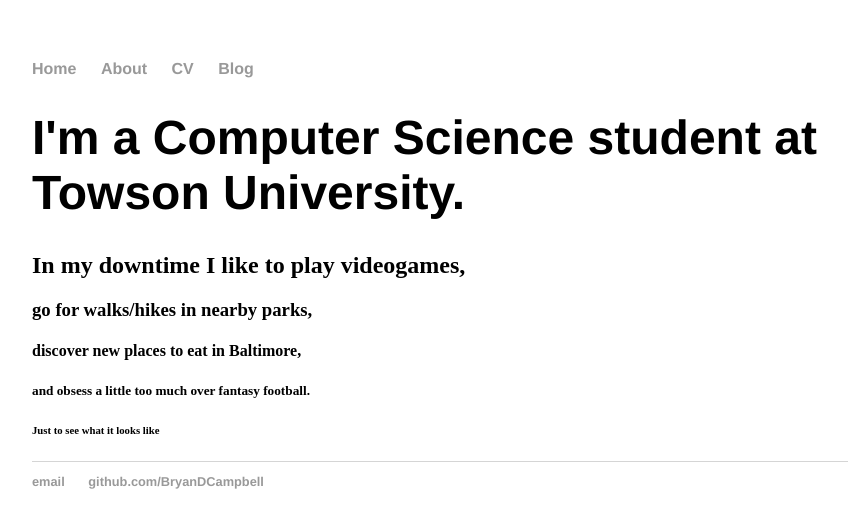
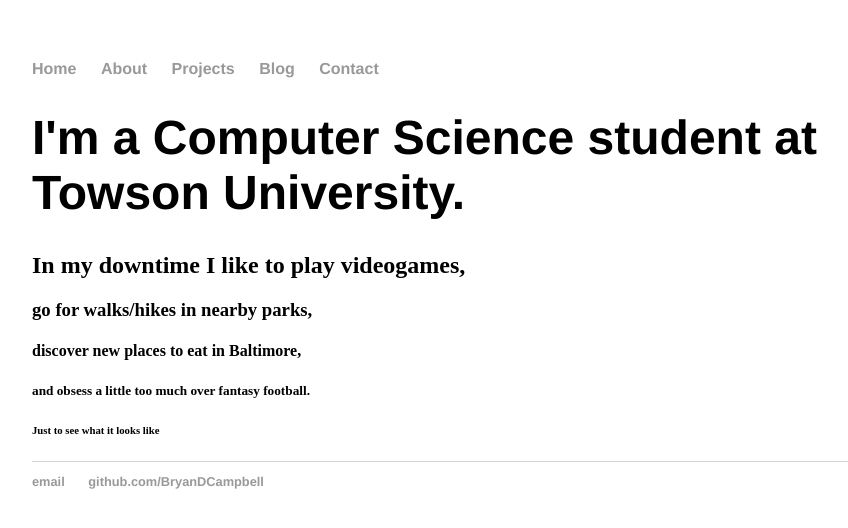
Before and after one commit to BryanDCampbell/BryanDCampbell.github.io, a Jekyll site: the page built from about/index.html, in a window 1280 px wide. Shown: the top 528 px of the page, without its empty margins (160-1008 px from the left). Built offline with Jekyll 4.4.1, drawn with Linux system fonts in a browser that asks for light colours.

Commit message:
Update default.html

```diff
--- a/_layouts/default.html
+++ b/_layouts/default.html
@@ -10,8 +10,9 @@
 	    		<ul>
 	        		<li><a href="/">Home</a></li>
 		        	<li><a href="/about">About</a></li>
-	        		<li><a href="/cv">CV</a></li>
+	        		<li><a href="/projects">Projects</a></li>
 	        		<li><a href="/blog">Blog</a></li>
+				<li><a href="/contact">Contact</a></li>
 	    		</ul>
 			</nav>
 			<div class="container">
```
